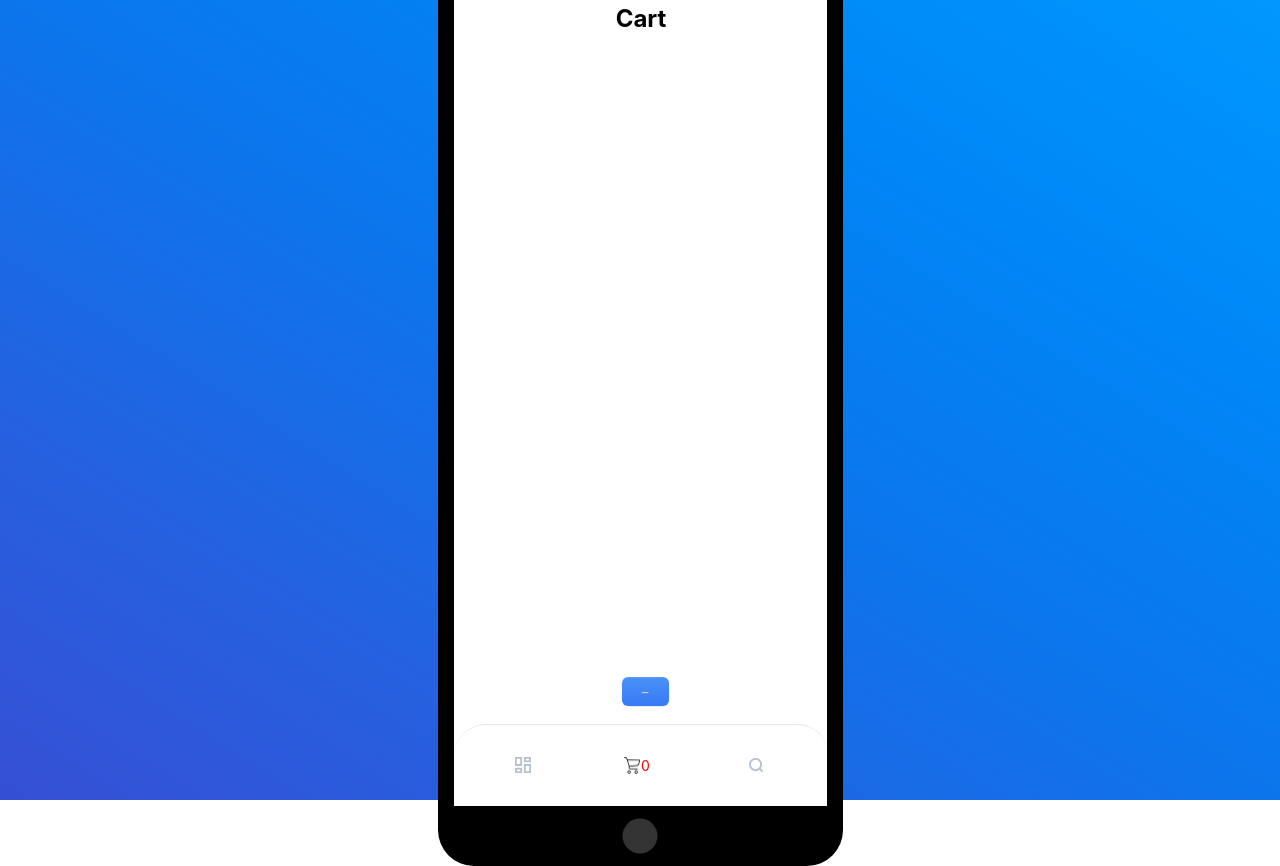
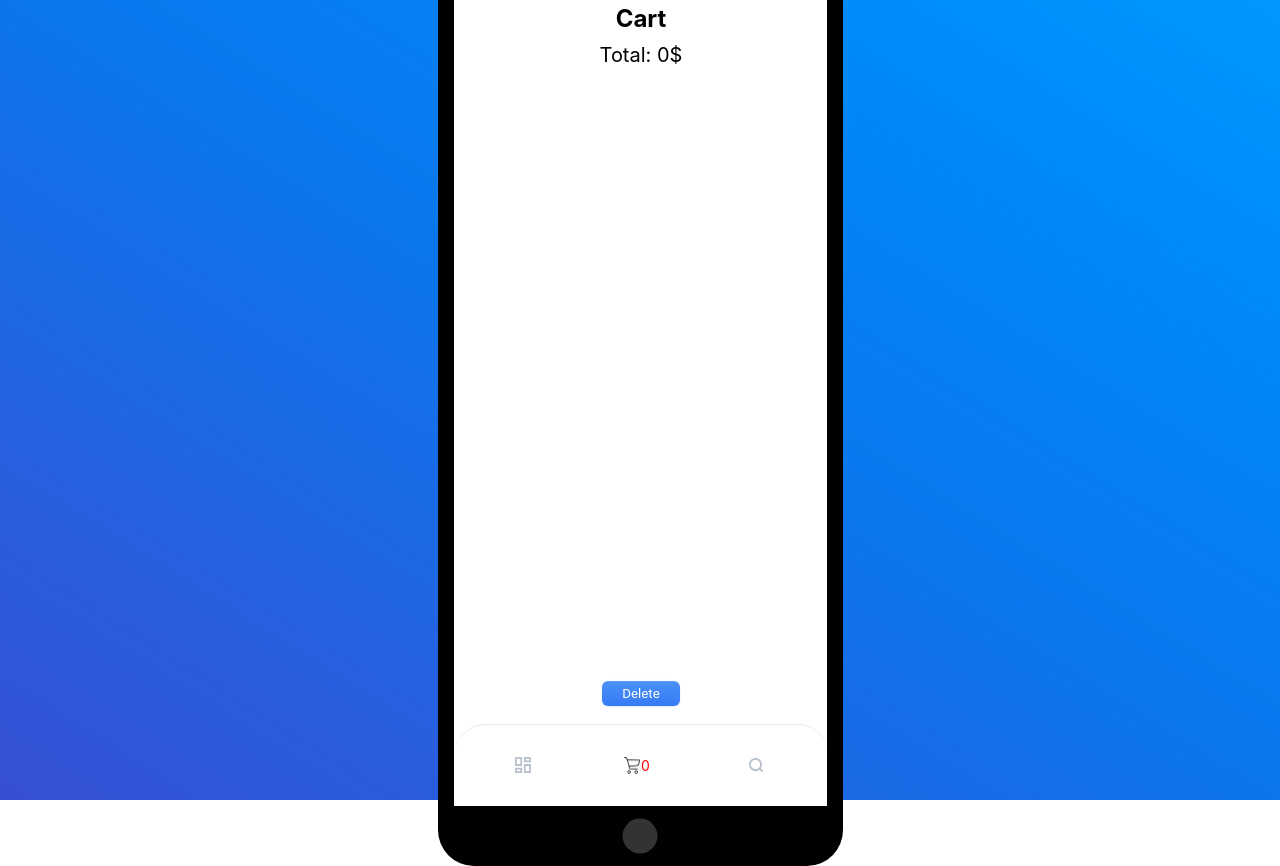
Before and after one commit to elmin-musija/e-commerce-shop, a React (Create React App) app: page /cart in a window 1280 px wide. Built offline with nearby package versions, Linux system fonts and the light colour scheme.

Commit message:
fixing-bugs

```diff
--- a/src/components/Cart/Cart.css
+++ b/src/components/Cart/Cart.css
@@ -11,11 +11,6 @@
 
 .cart__grid {
     height: 75%;
-    display: grid;
-    grid-template-columns: repeat(3, 1fr);
-    grid-template-rows: repeat(15, 1fr);
-    justify-items: end;
-    align-items: center;
     margin: 10px 30px;
     gap: 10px;
     position: relative;
@@ -25,25 +20,36 @@
     width: 0;
 }
 
+.cart__sum {
+    display: flex;
+    justify-content: center;
+    font-size: 2rem;
+}
+
 .cart__item {
+    display: grid;
+    justify-items: center;
+    align-items: center;
+    grid-template-columns: repeat(3, 1fr);
     font-size: 2rem;
+    border-bottom: solid 1px #000000;  ;
+    padding: 10px;
 }
 
 .cart__button{
     position: absolute;
     bottom: 100px;
-    right: 160px;
+    width: 100%;
+    display: flex;
+    justify-content: center;
+    align-items: center;
 
 }
 
 .cart__button button {
     padding: 5px 20px;
     border-radius: 5px;
-    display: flex;
-    flex-direction: column;
-    align-items: center;
-    padding: 6px 20px;
-    font-family: -apple-system, BlinkMacSystemFont, 'Roboto', sans-serif;
+    font-family: 'Roboto', sans-serif;
     border-radius: 6px;
     border: none;
     color: #fff;
--- a/src/components/Cart/Cart.js
+++ b/src/components/Cart/Cart.js
@@ -1,5 +1,5 @@
 import AppContext from "../../context/AppContext";
-import { useContext, useEffect } from "react";
+import { useContext, useEffect, useState } from "react";
 import "./Cart.css"
 import Footer from "../Footer/Footer";
 
@@ -10,25 +10,38 @@ const Cart = (props) => {
     const handleClick = (event) => {
         const tmp = [...cartItems]
         event.preventDefault()
-        const lastTwoItemsIndex = tmp.length - 3;
-        tmp.splice(lastTwoItemsIndex, 3);
+        const lastTwoItemsIndex = tmp.length -1 ;
+        tmp.splice(lastTwoItemsIndex);
         setCartItems(tmp)
     }
+
+    const totalPrice = cartItems.reduce((sum, item) => {
+      if (typeof item.prices === "number") {
+        return sum + item.prices * item.stock;
+      } else {
+        return sum;
+      }
+    }, 0);
 
   return (
     <section className="cart__grid__section">
         <h2>Cart</h2>
+        <div className="cart__sum">
+          <p>Total: {totalPrice}$</p>
+        </div>
     <div className="cart__grid">
        {cartItems.map((elt, index) => {
 					return (
           <div key={index} className="cart__item">
-						<p>{elt}</p>
-          </div>
+						<p>{elt.title}</p>
+            <p>{elt.stock}x</p>
+            <p>{elt.prices * elt.stock}$</p>
+            </div>
 					);
 				})}
     </div>
     <div className="cart__button">
-        <button onClick={handleClick}>⎯</button>
+        <button onClick={handleClick}>Delete</button>
     </div>
     <Footer/>
     </section>
--- a/src/components/Footer/Footer.js
+++ b/src/components/Footer/Footer.js
@@ -19,7 +19,7 @@ const onClickHandler = () => {
         <Link to="/cart">
             <div className="footer__cart">
                 <img src={cart} alt="cart-logo"  />
-                <p className="footer__p__cart">{cartItems.length /3}</p>
+                <p className="footer__p__cart">{cartItems.length}</p>
             </div>
         </Link>
         <Link onClick={onClickHandler}>
--- a/src/components/Footer/FooterSticky.js
+++ b/src/components/Footer/FooterSticky.js
@@ -19,7 +19,7 @@ const onClickHandler = () => {
         <Link to="/cart">
             <div className="footer__cart">
                 <img src={cart} alt="cart-logo" />
-                <p className="footer__p__cart">{cartItems.length /3}</p>
+                <p className="footer__p__cart">{cartItems.length}</p>
             </div>
         </Link>
         <Link onClick={onClickHandler}>
--- a/src/pages/ProductDetails/ProductDetails.js
+++ b/src/pages/ProductDetails/ProductDetails.js
@@ -6,6 +6,7 @@ import CustomButton from "../../components/CustomButton/CustomButton";
 import Footer from "../../components/Footer/Footer";
 import FilterHeader from "../../components/FilterHeader/FilterHeader";
 import AppContext from "../../context/AppContext";
+import LoadingAnimation from "../../components/LoadingAnimation/LoadingAnimation";
 
 
 
@@ -15,6 +16,7 @@ const ProductDetails = (props) => {
 	const [data, setData] = useState([]);
 	const [count, setCount] = useState(1);
 	const [stock, setStock] = useState("");
+	const [price, setPrice] = useState(0);
 
 	const { handleAddToCart } = useContext(AppContext);
 	const { cartItems, setCartItems } = useContext(AppContext)
@@ -33,14 +35,22 @@ const ProductDetails = (props) => {
 	if (loading) {
 		return (
 			<div className="loader-container">
-				<div className="loader"></div>
+				<LoadingAnimation/>
 			</div>
 		);
 	}
-	const priceCart = data.price * count
+
 	const handleClick = (event) => {
 		event.preventDefault();
-		handleAddToCart(data.title, `${count} pieces`, `${priceCart} $`)
+		const double = [...cartItems]
+		const objects = {
+			title: data.title,
+			stock: count,
+			prices: data.price
+		}
+		setPrice(Number(data.price * count))
+		double.push(objects)
+		setCartItems(double)
 	};
 
 	const handlePlusClick = () => {
```
